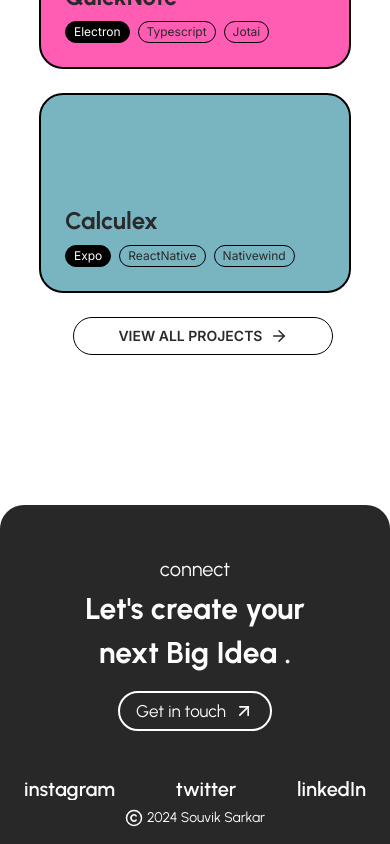
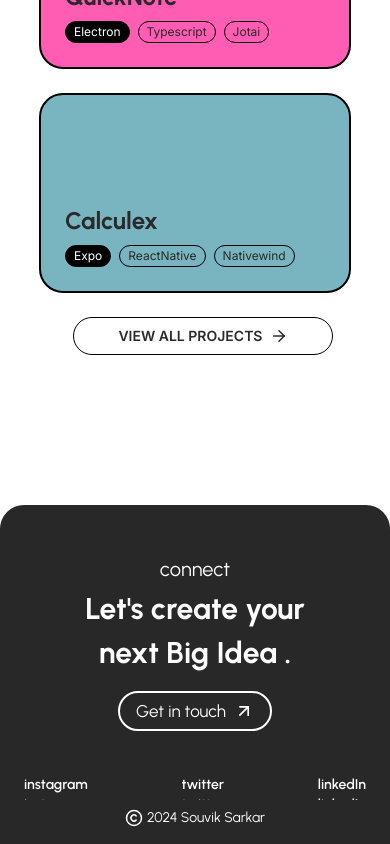
Before and after one commit to SouvikSarkar2/Folio, a Next.js app: page / in a window 390 px wide. Shown: the part 2271-3115 px from the top of the page. Built offline with nearby package versions, Linux system fonts and the light colour scheme.

Commit message:
Responsive design added

```diff
--- a/src/app/_components/Contact.tsx
+++ b/src/app/_components/Contact.tsx
@@ -33,7 +33,7 @@ const Contact = () => {
             <ArrowUpRight size={20} />
           </span>
         </Link>
-        <div className="w-full px-6 sm:px-0 sm:w-[40%] flex justify-between items-center font-semibold pt-6 sm:py-6 text-md sm:text-lg ">
+        <div className="w-full px-6 sm:px-0 sm:w-[40%] flex justify-between items-center font-semibold pt-6 sm:py-6 text-sm sm:text-lg ">
 
           <LinkComponent link="https://www.instagram.com/souvik_baka/" name="instagram" />
 
```
